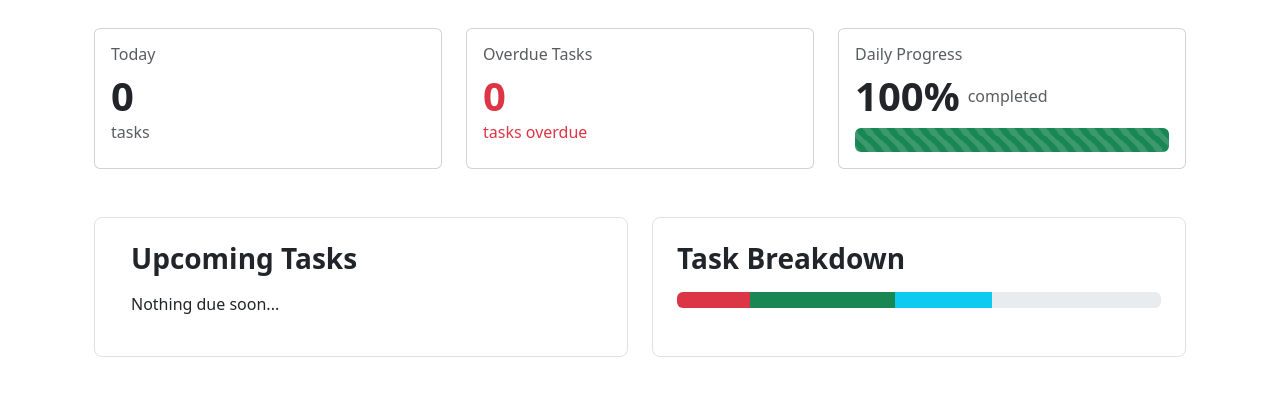
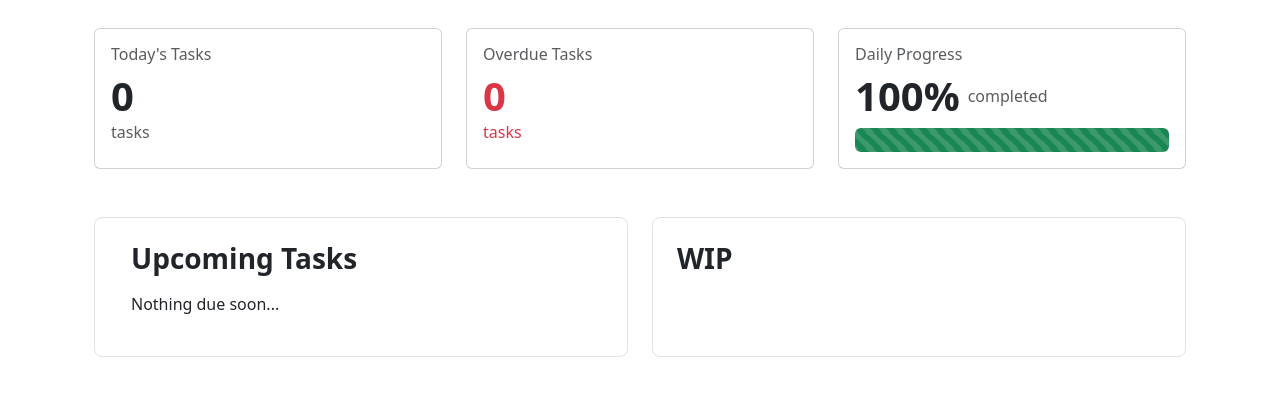
Before and after one commit to LogicEgg/CITasker, a Flask app: page / in a window 1280 px wide. Shown: the part 67-463 px from the top of the page. Run offline with Flask 3, Linux system fonts and the light colour scheme; tables that the repository leaves empty hold one stand-in row (values such as "Sample post").

Commit message:
Small title fixes/WIP added for extra div

```diff
--- a/templates/index.html
+++ b/templates/index.html
@@ -5,7 +5,7 @@
     <div class="row g-4 mt-1">
         <div class="col-12 col-md-4">
             <div class="card p-3 h-100">
-                <h6 class="text-muted">Today</h6>
+                <h6 class="text-muted">Today's Tasks</h6>
                 <div class="display-6 fw-bold">{{ today|length }}</div>
                 <div class="text-muted mb-2">tasks</div>
             </div>
@@ -15,7 +15,7 @@
             <div class="card p-3 h-100">
                 <h6 class="text-muted">Overdue Tasks</h6>
                 <div class="display-6 fw-bold text-danger">{{ overdue|length }}</div>
-                <div class="text-danger mb-2">tasks overdue</div>
+                <div class="text-danger mb-2">tasks</div>
             </div>
         </div>
 
@@ -60,8 +60,8 @@
         </div>
         <div class="col">
             <div class="p-4 border rounded-3 h-100">
-                <h3 class="fw-bold mb-3">Task Breakdown</h3>
-                <div class="progress-stacked mb-3">
+                <h3 class="fw-bold mb-3">WIP</h3>
+                {# <div class="progress-stacked mb-3">
                     <div class="progress" role="progressbar" aria-label="Segment one" aria-valuenow="15"
                         aria-valuemin="0" aria-valuemax="100" style="width: 15%">
                         <div class="progress-bar bg-danger"></div>
@@ -74,7 +74,7 @@
                         aria-valuemin="0" aria-valuemax="100" style="width: 20%">
                         <div class="progress-bar bg-info"></div>
                     </div>
-                </div>
+                </div> #}
             </div>
         </div>
     </div>
```
